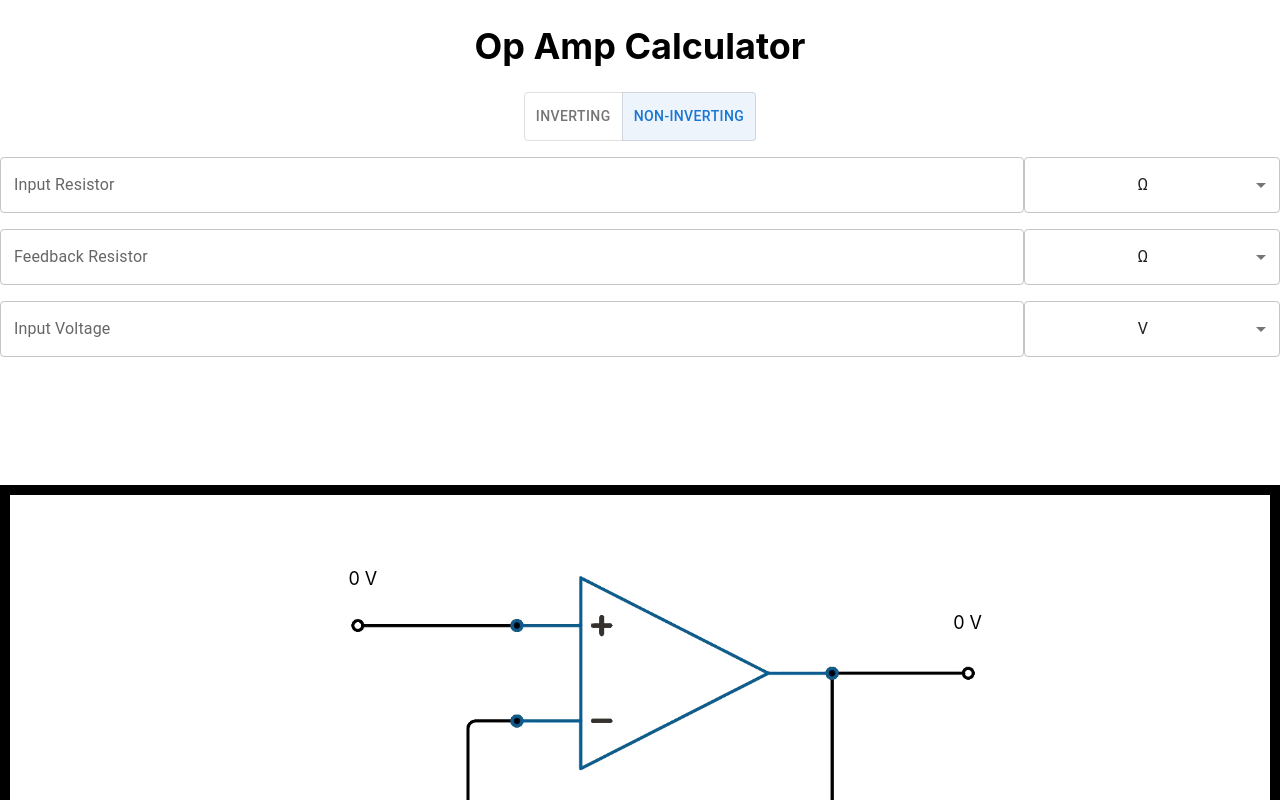
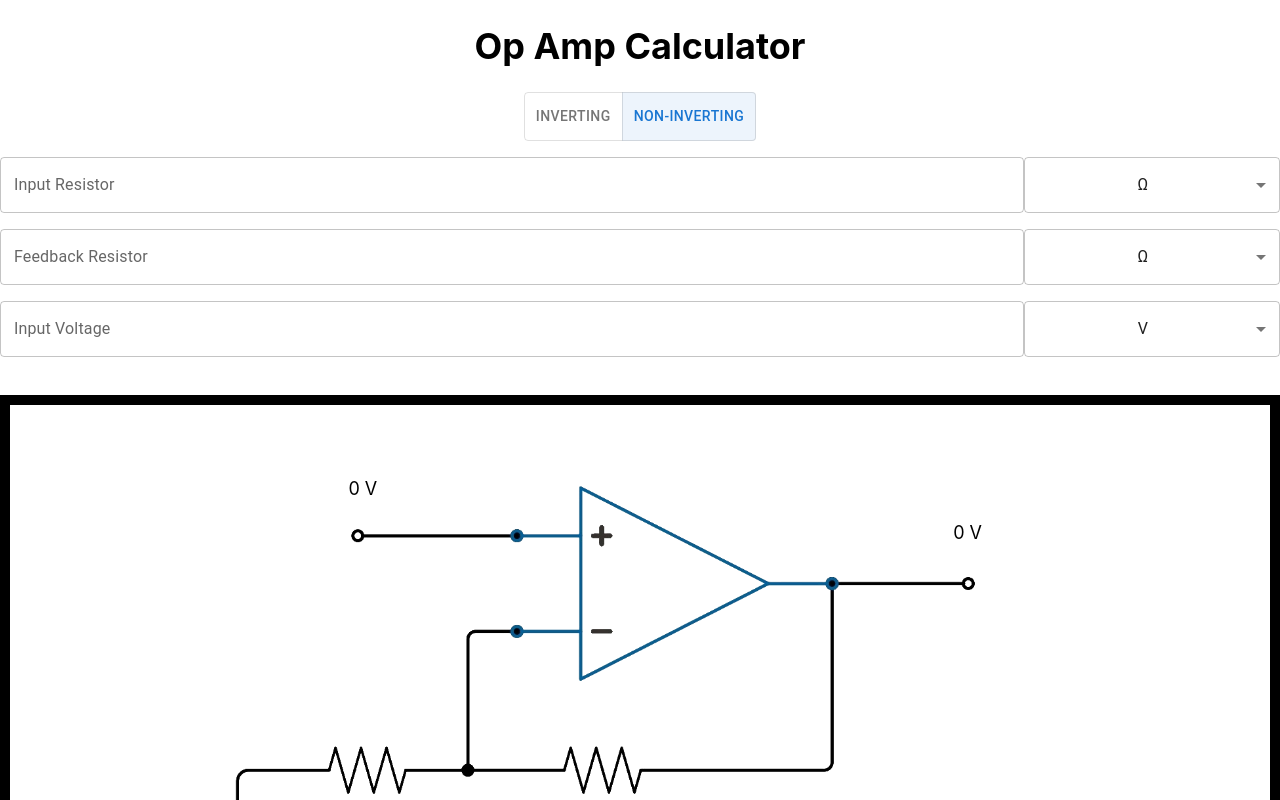
Before and after one commit to wynnblevins/op-amp-calculator, a React (Create React App) app: page / in a window 1280 px wide. Shown: the top 800 px of the page. Built offline with nearby package versions, Linux system fonts and the light colour scheme.

Commit message:
adjusting schematic up a little

```diff
--- a/src/components/OpAmpSchematic/OpAmpSchematic.tsx
+++ b/src/components/OpAmpSchematic/OpAmpSchematic.tsx
@@ -90,7 +90,7 @@ const OpAmpSchematic = (props: Props) => {
   } = props;
 
   return (
-    <Box sx={{ border: 'solid 10px black', marginTop: '10%' }}>
+    <Box sx={{ border: 'solid 10px black', marginTop: '3%' }}>
       { inverting ?
       (
         <>
```
